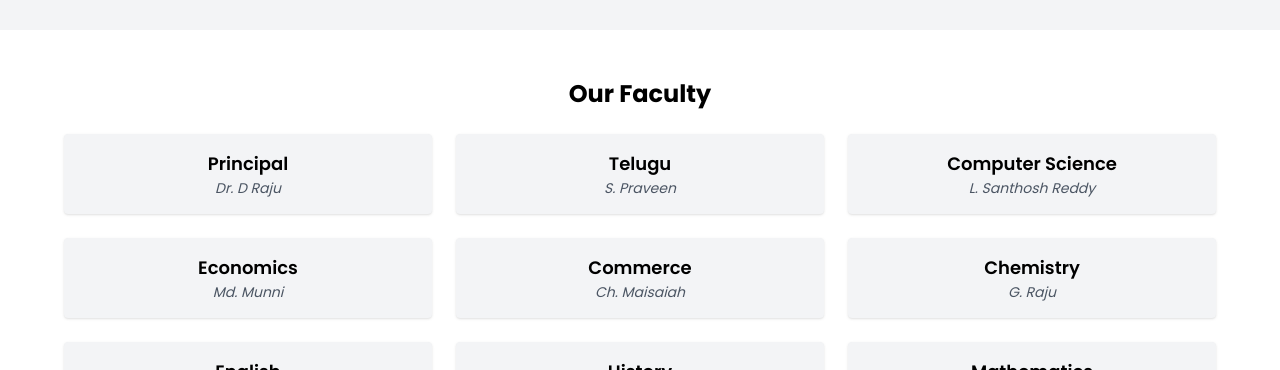
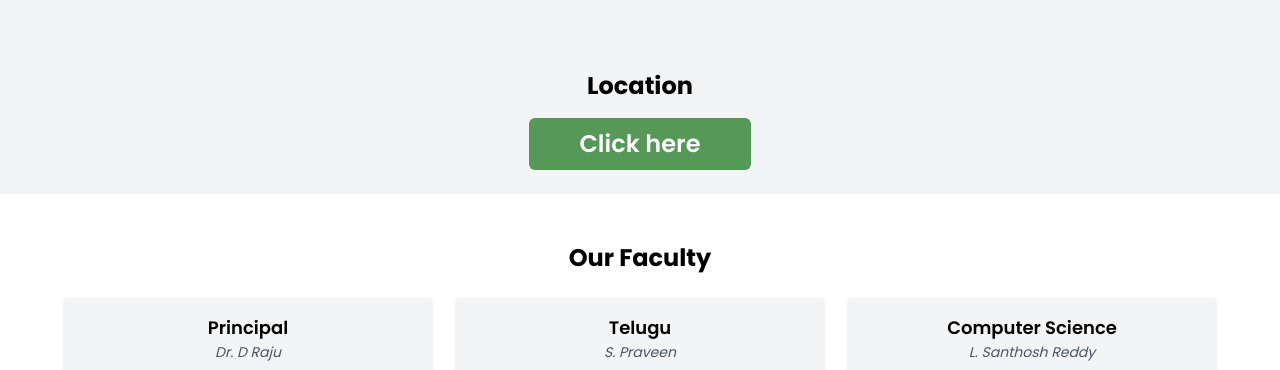
Before and after one commit to BhargaviKrishna30/Government-Degree-College-Kesamudram, a plain HTML site: page index.html in a window 1280 px wide. Shown: the part 1257-1627 px from the top of the page. Drawn offline with nearby package versions, Linux system fonts and the light colour scheme.

Commit message:
Update index.html

```diff
--- a/index.html
+++ b/index.html
@@ -177,7 +177,7 @@ body {
       <img src="https://res.cloudinary.com/dslbun9vq/image/upload/v1766150438/WhatsApp_Image_2025-12-19_at_6.48.50_PM_cdyqpe.jpg">
       <img src="https://res.cloudinary.com/dslbun9vq/image/upload/v1766150437/WhatsApp_Image_2025-12-19_at_6.49.12_PM_fe3lr7.jpg">
       <img src="https://res.cloudinary.com/dslbun9vq/image/upload/v1766150438/WhatsApp_Image_2025-12-19_at_6.48.51_PM_qtjfwc.jpg">
-      <img src="">
+
     </div>
   </div>
 </section>
@@ -199,7 +199,7 @@ body {
   max-width: 100%;
   height: 220px;
   object-fit: contain; /* FULL IMAGE, NO CUT */
-  background: #f5f5f5;
+  background: #ffffff;
   border-radius: 16px;
   scroll-snap-align: center;
 }
@@ -211,6 +211,16 @@ body {
   }
 }
 </style>
+
+<div class="text-2xl font-bold  mb-6 text-center">
+  <h2 class="text-2xl font-bold mt-10 mb-4 text-center">Location</h2>
+  <a href="https://maps.app.goo.gl/t5ezaJycgmwycNtB7?g_st=aw" target="_blank"
+       style="display:inline-block; padding:10px 50px;
+       background:#569858; color:white; border-radius:6px; text-decoration:none;
+       font-family:Poppins, sans-serif; font-weight:600;">
+       Click here
+    </a>
+    </div>
 
 <!-- FACULTY SECTION -->
 <section class="bg-white py-12 px-4 relative z-10">
```
